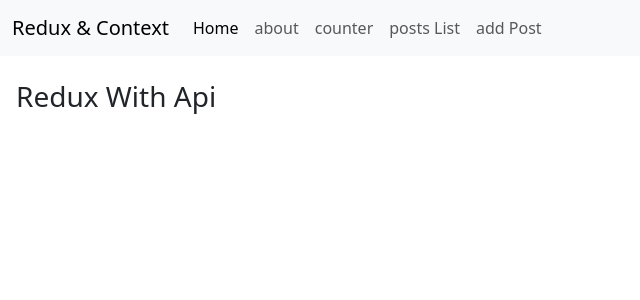
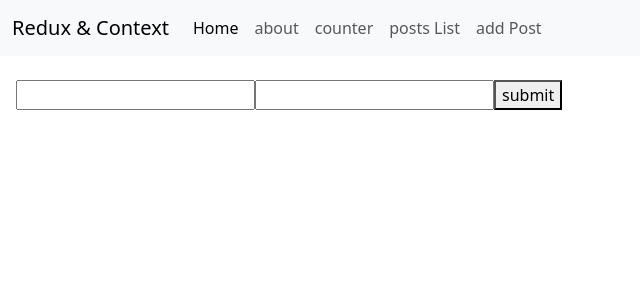
Before and after one commit to maisabek/react-typescript-app, a React (Create React App) app: page /edit/1 in a window 1280 px wide. Shown: the top 300 px of the page, without its empty margins (0-640 px from the left). Built offline with nearby package versions, Linux system fonts and the light colour scheme; no server answers.

Commit message:
#edit with redux#

```diff
--- a/package.json
+++ b/package.json
@@ -4,6 +4,7 @@
   "private": true,
   "dependencies": {
     "@fortawesome/fontawesome-free": "^6.4.2",
+    "@popperjs/core": "^2.11.8",
     "@reduxjs/toolkit": "^1.9.5",
     "@testing-library/jest-dom": "^5.17.0",
     "@testing-library/react": "^13.4.0",
@@ -14,6 +15,7 @@
     "@types/react-dom": "^18.2.7",
     "axios": "^1.4.0",
     "bootstrap": "^5.3.1",
+    "formik": "^2.4.5",
     "jquery": "^3.7.0",
     "react": "^18.2.0",
     "react-dom": "^18.2.0",
--- a/src/index.tsx
+++ b/src/index.tsx
@@ -10,9 +10,11 @@ import 'bootstrap/dist/js/bootstrap.min.js'
 const root = ReactDOM.createRoot(
   document.getElementById('root') as HTMLElement
 );
+
 root.render(
   <BrowserRouter>
     <App />
   </BrowserRouter>
 );
+
 reportWebVitals();
--- a/src/redux-with-api/actions/PostActions.js
+++ b/src/redux-with-api/actions/PostActions.js
@@ -30,3 +30,23 @@ export function DeletePost(id){
     dispatch({type:Types.DELETE_POST,payload:data})
   }
 }
+
+
+export function EditPost(post){
+  return async function(dispatch){
+    let {data} = await Axios.post(`https://jsonplaceholder.typicode.com/posts`, JSON.stringify(post), {
+      headers: {
+        "Content-Type": "application/json"
+      }
+    })
+    dispatch({type:Types.EDIT_POST,payload:data})
+  }
+}
+
+
+  export function GetPostById(id){
+    return async function(dispatch){
+      let {data} = await Axios.get(`https://jsonplaceholder.typicode.com/posts/${id}`)
+      dispatch({type:Types.PostById,payload:data})
+    }
+  }
--- a/src/redux-with-api/components/Edit.jsx
+++ b/src/redux-with-api/components/Edit.jsx
@@ -1,9 +1,47 @@
-const Edit = () => {
+import { connect } from "react-redux";
+import { useParams } from "react-router-dom";
+import { EditPost, GetPostById } from "../actions/PostActions";
+import { useFormik } from "formik";
+import { useEffect } from "react";
+const Edit = (props) => {
+    const param=useParams()
+
+    useEffect(()=>{
+     props.GetPostById(param.id)
+    },[])
+
+    const formik=useFormik({
+        initialValues:{
+            title:props.post?.title,
+            body:props.post?.body
+        },
+        enableReinitialize:true,
+        onSubmit:(values)=>{
+         props.EditPost(values)
+        }
+    })
     return (
         <>
-            <h3 className='my-3'>Redux With Api</h3>
+           <form onSubmit={formik.handleSubmit}>
+
+            <input type="text" name="title"
+            value={formik.values.title}
+            onChange={formik.handleChange}/>
+
+            <input type="text" name="body"
+            value={formik.values.body}
+            onChange={formik.handleChange}/>
+
+            <button type="submit">submit</button>
+
+           </form>
         </>
     );
 }
 
-export default Edit;
+function mapStateToProps(state){
+    return {
+        post:state.posts.item
+    }
+}
+export default connect(mapStateToProps,{EditPost,GetPostById})(Edit);
--- a/src/redux-with-api/components/List.jsx
+++ b/src/redux-with-api/components/List.jsx
@@ -1,18 +1,16 @@
-import Axios from 'axios'
-import React, { useEffect, useState } from 'react'
+import { useEffect, useState } from 'react'
 import { DeletePost, fetchPosts } from '../actions/PostActions'
 import { connect } from 'react-redux'
+import { Link } from 'react-router-dom'
 
 function Index(props) {
   let [posts, setPosts] = useState([])
 
-
   useEffect(() => {
     // call action
     props.fetchPosts()
+
   }, [])
-
-
 
   return (
     <>
@@ -25,7 +23,7 @@ function Index(props) {
             <p>{data.body}</p>
             <button className='btn btn-danger'
               onClick={() => props.DeletePost(data.id)}>Delete</button>
-            <a className='btn btn-warning mx-3' to={`/edit/${data.id}`}>Edit</a>
+            <Link className='btn btn-warning mx-3' to={`/edit/${data.id}`}>Edit</Link>
           </div>
         )
       }
--- a/src/redux-with-api/reducers/PostsReducer.js
+++ b/src/redux-with-api/reducers/PostsReducer.js
@@ -22,9 +22,20 @@ export default function (state = InitialState, action) {
         case Types.DELETE_POST:
             return {
                 ...state,
-                items:state.items.filter((item, index) => item.id !== action.payload.id)
+                items: state.items.filter((item, index) => item.id !== action.payload.id)
             };
 
+        case Types.EDIT_POST:
+            return {
+                ...state,
+                item: action.payload,
+                items: [action.payload, ...state.items]
+            };
+            case Types.PostById:
+                return {
+                    ...state,
+                    item: action.payload,
+                };
         default:
             return state;
     }
--- a/src/redux-with-api/reducers/types.js
+++ b/src/redux-with-api/reducers/types.js
@@ -1,5 +1,7 @@
 export default {
     FETCH_POSTS:"FETCH_POSTS",
     ADD_POST:"ADD_POST",
-    DELETE_POST:"DELETE_POST"
+    DELETE_POST:"DELETE_POST",
+    EDIT_POST:"EDIT_POST",
+    PostById:"PostById"
 }
--- a/src/redux-with-api/store.jsx
+++ b/src/redux-with-api/store.jsx
@@ -9,8 +9,10 @@ reducers بتاخد اول حاجة ال
 initial value وبعدان ال
 middle ware وبعدان ال
 */
+
 const middlewares=[thunk]
 const InitialState={}
+
 export default createStore(
     RootReducers,
     InitialState,
```
Also changed, not shown: src/context/Store.js (+5 -3 lines), 1 other file (tests, documents, lock files or other folders).
